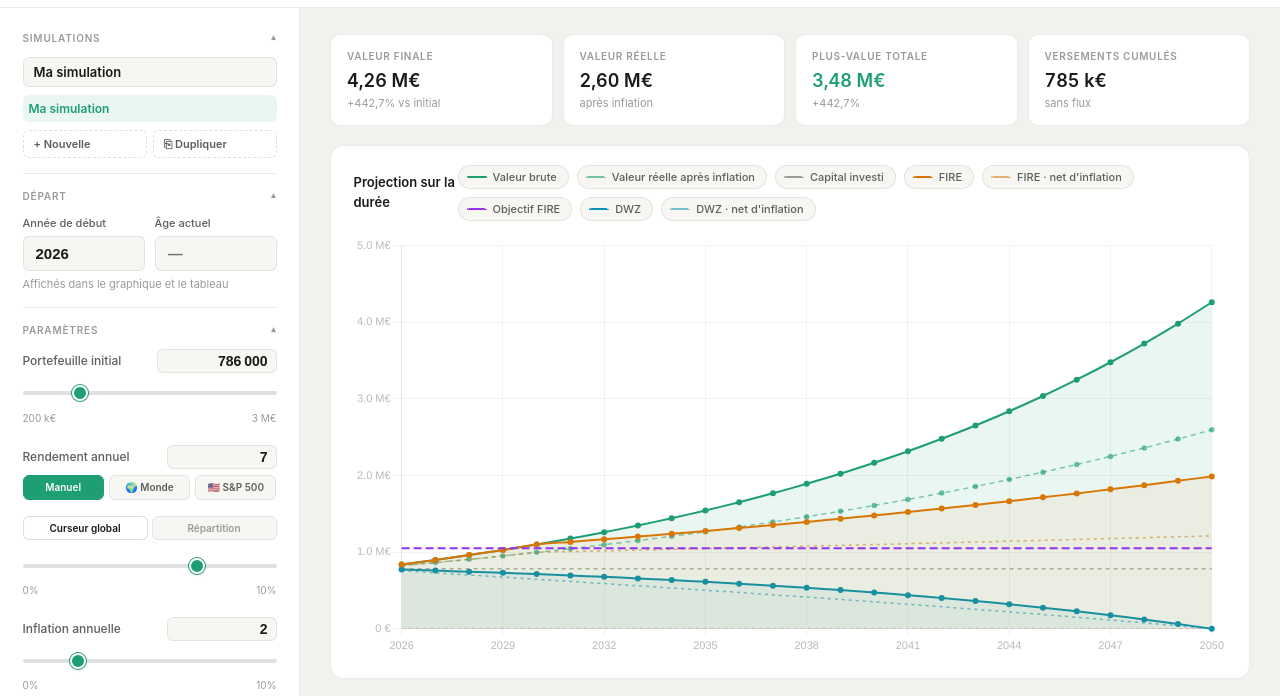
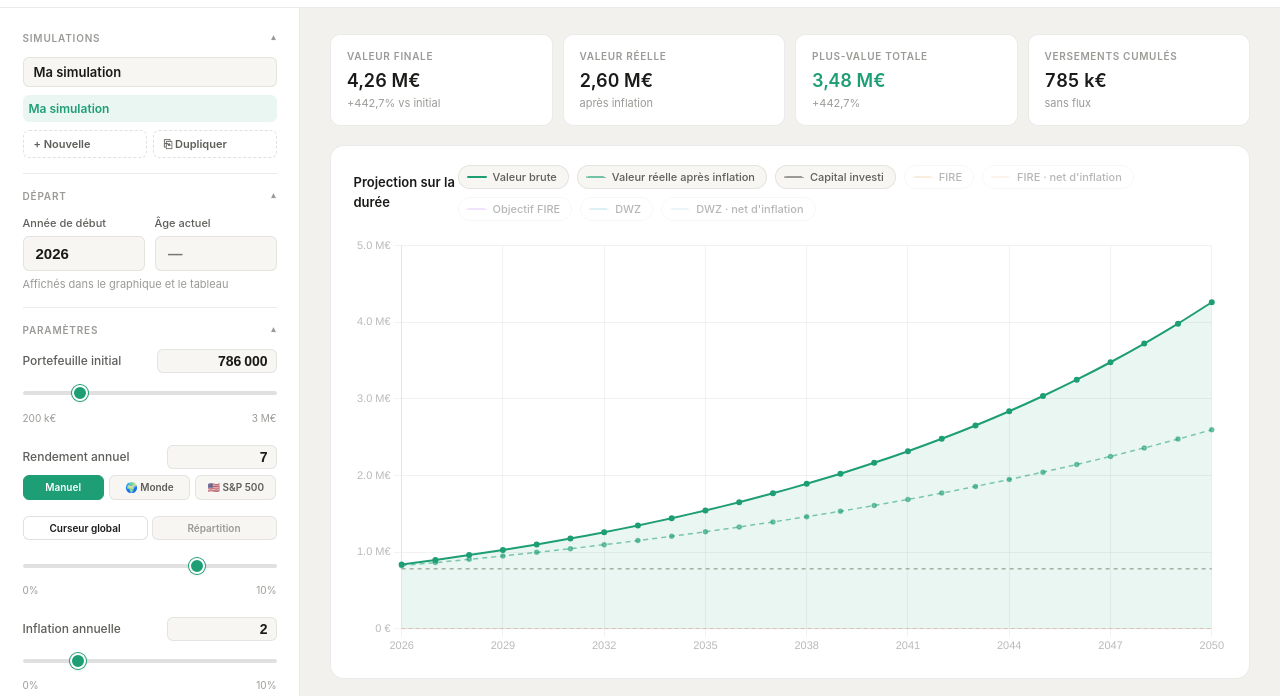
Before and after one commit to ridohan/Portfolio-Dev, a plain HTML site: page index.html in a window 1280 px wide. Shown: the part 48-744 px from the top of the page. Drawn offline with nearby package versions, Linux system fonts and the light colour scheme.

Commit message:
FEAT : Add last finishing touches

```diff
--- a/index.html
+++ b/index.html
@@ -1036,7 +1036,7 @@
     <aside class="sidebar">
 
       <!-- Simulations -->
-      <details class="sidebar-section" open>
+      <details class="sidebar-section" open data-section-id="simulations">
         <summary>
           <span class="sidebar-section-title">Simulations</span>
           <span class="sidebar-section-chevron">▾</span>
@@ -1052,7 +1052,7 @@
       </details>
 
      <!-- Départ -->
-      <details class="sidebar-section" open>
+      <details class="sidebar-section" open data-section-id="depart">
         <summary>
           <span class="sidebar-section-title">Départ</span>
           <span class="sidebar-section-chevron">▾</span>
@@ -1073,7 +1073,7 @@
       </details>
 
       <!-- Paramètres -->
-      <details class="sidebar-section" open>
+      <details class="sidebar-section" open data-section-id="parametres">
         <summary>
           <span class="sidebar-section-title">Paramètres</span>
           <span class="sidebar-section-chevron">▾</span>
@@ -1143,7 +1143,7 @@
       </details>
 
       <!-- Flux mensuels -->
-      <details class="sidebar-section" open>
+      <details class="sidebar-section" open data-section-id="flux">
         <summary>
           <span class="sidebar-section-title">Flux mensuels</span>
           <span class="sidebar-section-chevron">▾</span>
@@ -1154,7 +1154,7 @@
       </details>
 
       <!-- FIRE -->
-      <details class="sidebar-section" open>
+      <details class="sidebar-section" data-section-id="fire">
         <summary>
           <span class="sidebar-section-title">🔥 FIRE</span>
           <span class="sidebar-section-chevron">▾</span>
@@ -1216,7 +1216,7 @@
       </details>
 
       <!-- DIE WITH ZERO -->
-      <details class="sidebar-section">
+      <details class="sidebar-section" data-section-id="dwz">
         <summary>
           <span class="sidebar-section-title">⏳ Die With Zero</span>
           <span class="sidebar-section-chevron">▾</span>
@@ -1504,6 +1504,32 @@
       return raw.map(w => (w / sum) * n); // normalise : moyenne = 1
     }
 
+    /* ── DWZ SOLVER (binary search) ── */
+    // Trouve le scalaire b tel que la simulation réelle (avec plancher) finisse à `reserve`.
+    // 60 itérations de bisection → précision < 1 centime.
+    function solveDwzBase(P, r, n, weights, minAnnual, reserve) {
+      if (n <= 0) return 0;
+      // Si même sans retrait le portefeuille ne dépasse pas la réserve → pas de retrait
+      if (P * Math.pow(1 + r, n) <= reserve) return 0;
+
+      const simulate = b => {
+        let v = P;
+        for (let y = 1; y <= n; y++) {
+          const w = Math.max(b * (weights[y - 1] || 0), minAnnual);
+          v = Math.max(0, v * (1 + r) - w);
+        }
+        return v; // valeur finale du portefeuille
+      };
+
+      // Borne supérieure : b tel que le premier retrait vidange tout le portefeuille
+      let lo = 0, hi = P * (1 + r) * 2;
+      for (let i = 0; i < 60; i++) {
+        const mid = (lo + hi) / 2;
+        simulate(mid) > reserve ? lo = mid : hi = mid;
+      }
+      return (lo + hi) / 2;
+    }
+
     /* ── SERIES VISIBILITY ── */
     const seriesVisible = { brut: true, real: true, contrib: true, fire: true, fireReal: true, fireTarget: true, dwz: true, dwzReal: true };
 
@@ -1693,7 +1719,31 @@
     }
 
     /* ── THEME ── */
-    const THEME_KEY = 'sim_v3_theme';
+    const THEME_KEY    = 'sim_v3_theme';
+
+    /* ── SIDEBAR SECTION STATES ── */
+    const SECTIONS_KEY = 'sim_v3_sections';
+    // Valeurs par défaut : FIRE et DWZ fermés, les autres ouverts
+    const SECTION_DEFAULTS = { simulations: true, depart: true, parametres: true, flux: true, fire: false, dwz: false };
+
+    function saveSectionStates() {
+      const state = {};
+      document.querySelectorAll('.sidebar-section[data-section-id]').forEach(el => {
+        state[el.dataset.sectionId] = el.open;
+      });
+      try { localStorage.setItem(SECTIONS_KEY, JSON.stringify(state)); } catch {}
+    }
+
+    function restoreSectionStates() {
+      let saved = {};
+      try { saved = JSON.parse(localStorage.getItem(SECTIONS_KEY)) || {}; } catch {}
+      document.querySelectorAll('.sidebar-section[data-section-id]').forEach(el => {
+        const id = el.dataset.sectionId;
+        // Priorité : état sauvegardé > défaut défini > attribut HTML
+        if (id in saved) el.open = saved[id];
+        else if (id in SECTION_DEFAULTS) el.open = SECTION_DEFAULTS[id];
+      });
+    }
 
     function isDarkMode() {
       const t = document.documentElement.dataset.theme;
@@ -1785,7 +1835,7 @@
         portfolio: 786000, return: 7, inflation: 2, duration: 25,
         flowPeriods: [],
         startYear: new Date().getFullYear(), startAge: 0,
-        series: { brut: true, real: true, contrib: true },
+        series: { brut: true, real: true, contrib: true, fire: false, fireReal: false, fireTarget: false, dwz: false, dwzReal: false },
         profile: 'manual',
         profileBreakdowns: {
           monde:         PROFILE_DEFAULTS.monde.breakdown.map(r => ({ name: r.name, alloc: r.alloc, rate: r.rate, rateEditable: r.rateEditable, nameEditable: r.nameEditable })),
@@ -2347,14 +2397,10 @@
       // Cible max = portefeuille nécessaire pour couvrir les dépenses maximales (optionnel)
       const fireMaxTarget = fireAnnualMax > 0 ? Math.round(fireAnnualMax / fireSWRDecimal) : null;
 
-      /* DWZ pre-calc — calcul analytique du retrait de base */
+      /* DWZ pre-calc — binary search tenant compte du plancher vital */
       const dwzWeightsArr = dwzWeights(years, dwzProfile);
-      let dwzDenom = 0;
-      for (let y = 1; y <= years; y++) {
-        dwzDenom += dwzWeightsArr[y-1] * Math.pow(1 + r, years - y);
-      }
-      // b tel que : P*(1+r)^n - b*Σ(w[y]*(1+r)^(n-y)) = dwzReserve
-      const dwzBase = dwzDenom > 0 ? Math.max(0, (P * Math.pow(1 + r, years) - dwzReserve) / dwzDenom) : 0;
+      const dwzMinAnnual  = dwzSpendingMin * 12;
+      const dwzBase       = solveDwzBase(P, r, years, dwzWeightsArr, dwzMinAnnual, dwzReserve);
 
       /* simulation */
       const labels = [], dataBrut = [], dataReal = [], dataContrib = [],
@@ -2412,12 +2458,10 @@
 
         /* DWZ portfolio simulation */
         const dwzInterest    = Math.round(valDwz * r);
-        const dwzMinAnnual   = dwzSpendingMin * 12;
-        const dwzWeighted    = Math.round(dwzBase * (dwzWeightsArr[y-1] || 0));
-        // Plancher vital : le retrait ne peut jamais descendre sous dwzMinAnnual
-        // Plafond de sécurité : on ne retire pas plus que ce que le portefeuille peut fournir
-        const dwzMaxPossible = Math.round(valDwz * (1 + r));
-        const dwzWithdrawal  = Math.min(Math.max(dwzWeighted, dwzMinAnnual), dwzMaxPossible);
+        const dwzWeighted    = dwzBase * (dwzWeightsArr[y-1] || 0);
+        // Plancher vital + plafond de sécurité (ne pas retirer plus que disponible)
+        const dwzMaxPossible = valDwz * (1 + r);
+        const dwzWithdrawal  = Math.round(Math.min(Math.max(dwzWeighted, dwzMinAnnual), dwzMaxPossible));
         valDwz = Math.max(0, valDwz * (1 + r) - dwzWithdrawal);
         const realValDwz   = valDwz / Math.pow(1 + inf, y);
         const dwzGain      = valDwz - P;
@@ -2654,6 +2698,12 @@
 
     /* ── INIT ── */
     document.addEventListener('DOMContentLoaded', () => {
+      /* restore sidebar section states */
+      restoreSectionStates();
+      document.querySelectorAll('.sidebar-section[data-section-id]').forEach(el => {
+        el.addEventListener('toggle', saveSectionStates);
+      });
+
       /* restore theme */
       const savedTheme = localStorage.getItem(THEME_KEY);
       if (savedTheme) {
```
